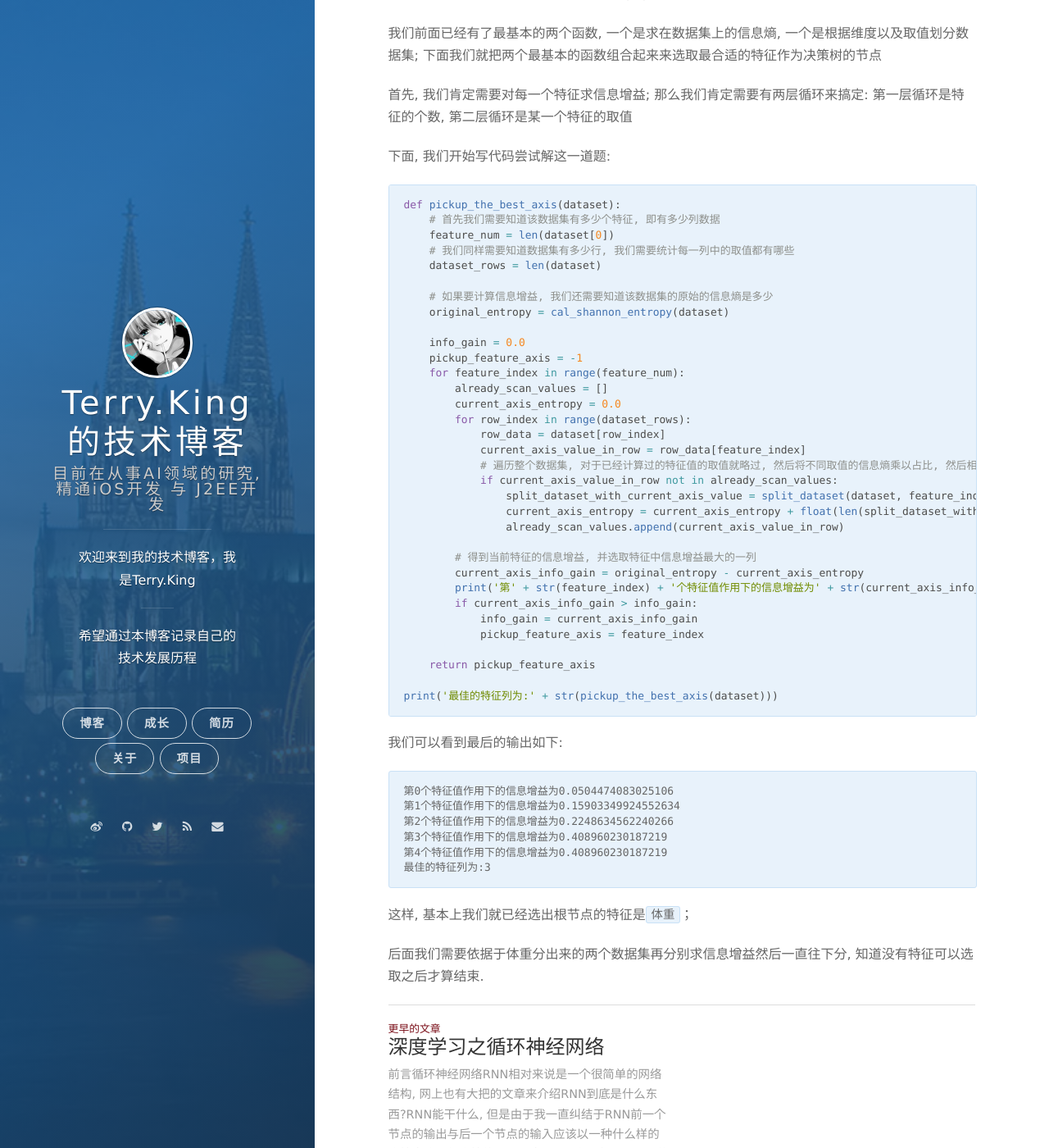
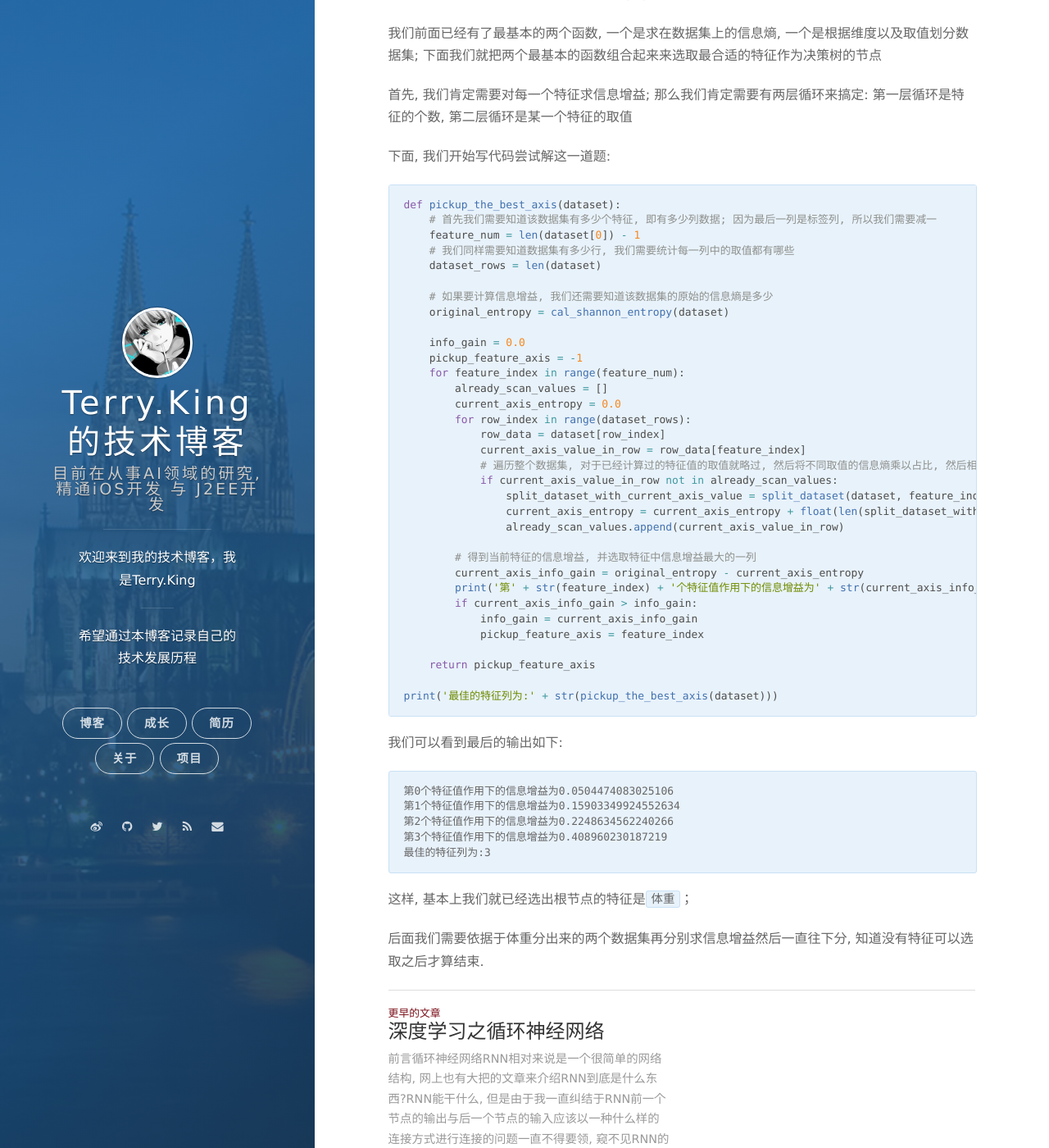
Before and after one commit to terryKing1992/terryKing1992.github.io, a Jekyll site: the page built from _posts/2018-04-10-deep-learning-decision-tree-code.md, in a window 1280 px wide and 1400 px high, scrolled down 3777 px. Shown: the whole window at 82% size. Built offline with Jekyll 4.4.1, drawn with Linux system fonts in a browser that asks for light colours; nearby versions of some CDN libraries; comment, search, counter and statistics services are not loaded.

Commit message:
对于最后的标签列, 不作为特征列

````diff
--- a/_posts/2018-04-10-deep-learning-decision-tree-code.md
+++ b/_posts/2018-04-10-deep-learning-decision-tree-code.md
@@ -181,8 +181,8 @@ Gain = 0.6869615765973234 - (1/3 * 0.6365141682948128 + 1/3 * 0.6365141682948128
 
 ```python
 def pickup_the_best_axis(dataset):
-    # 首先我们需要知道该数据集有多少个特征, 即有多少列数据
-    feature_num = len(dataset[0])
+    # 首先我们需要知道该数据集有多少个特征, 即有多少列数据; 因为最后一列是标签列, 所以我们需要减一
+    feature_num = len(dataset[0]) - 1
     # 我们同样需要知道数据集有多少行, 我们需要统计每一列中的取值都有哪些
     dataset_rows = len(dataset)
 
@@ -222,7 +222,6 @@ print('最佳的特征列为:' + str(pickup_the_best_axis(dataset)))
 第1个特征值作用下的信息增益为0.15903349924552634
 第2个特征值作用下的信息增益为0.2248634562240266
 第3个特征值作用下的信息增益为0.408960230187219
-第4个特征值作用下的信息增益为0.408960230187219
 最佳的特征列为:3
 ```
 
````
